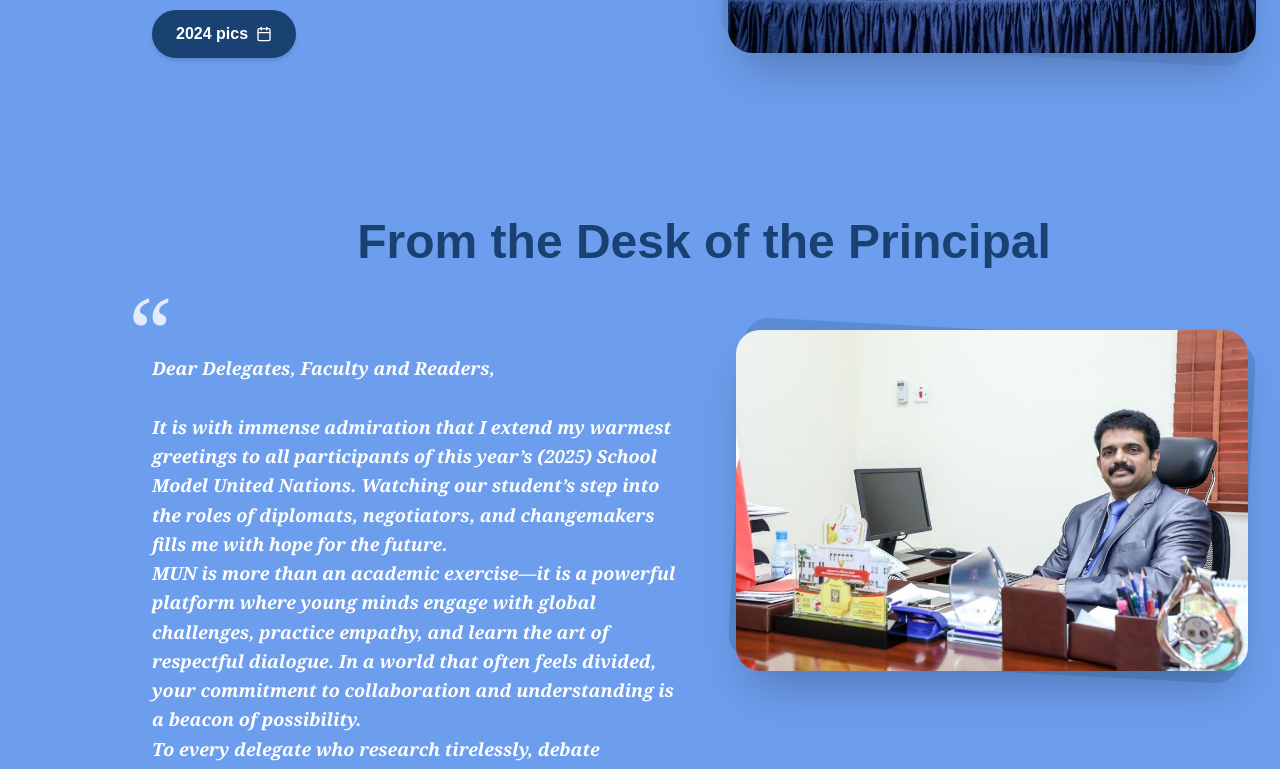
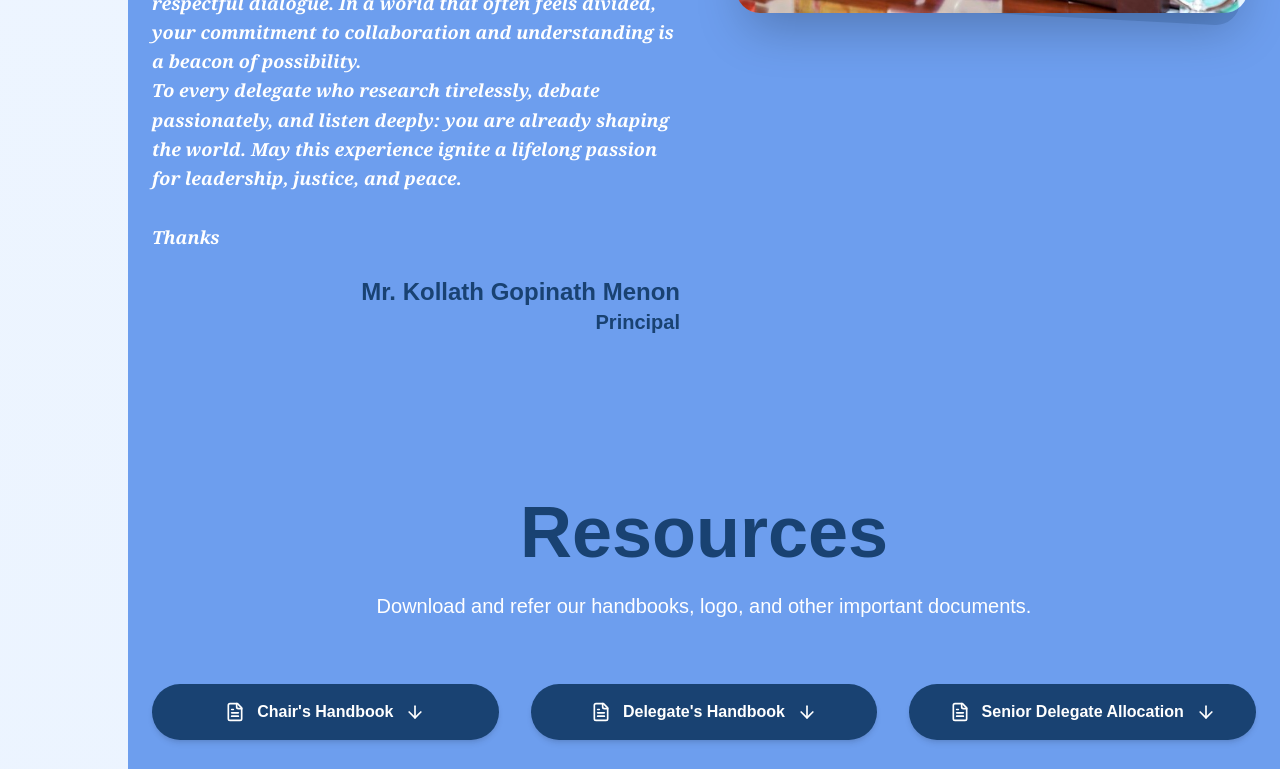
Before and after one commit to Sanjay-jayesh/NewMun-VII, a Next.js app: page /NewMun-VII/ in a window 1280 px wide. Shown: the part 1320-2089 px from the top of the page. Built offline with nearby package versions, Linux system fonts and the light colour scheme.

Commit message:
Fix: Complete page.tsx with all component implementations and proper JSX structure

```diff
--- a/app/page.tsx
+++ b/app/page.tsx
@@ -21,9 +21,8 @@ export default function Home() {
   const mainRef = useRef<HTMLDivElement>(null)
 
   useEffect(() => {
-    // ✅ Always reset scroll to top on refresh
+    // Always reset scroll to top on refresh
     window.scrollTo(0, 0)
-
     // Add smooth scrolling to the document
     document.documentElement.style.scrollBehavior = "smooth"
 
@@ -116,24 +115,24 @@ export default function Home() {
   return (
     <div
       ref={mainRef}
-      className="min-h-screen bg-[#6d9eee] text-black overflow-x-hidden overflow-y-hidden"
+      className="min-h-screen bg-gradient-to-b from-blue-50 to-blue-100 text-black overflow-x-hidden"
       style={{ scrollPaddingTop: "80px" }}
     >
       <ResizableNavbar />
       <TracingBeam>
-        <div className="relative">
+        <div className="relative max-w-7xl mx-auto">
           <HeroSection />
           <div className="lg:ml-16">
+            <PrincipalDesk />
+            <Resources />
             <ArchivesSection />
-            <PrincipalDesk />
-            {/* <Resources /> */}
+            <TeamSection />
             <CouncilsSection />
-            <TeamSection />
             <TestimonialSection />
-            <Footer />
           </div>
         </div>
       </TracingBeam>
+      <Footer />
     </div>
   )
 }
```
